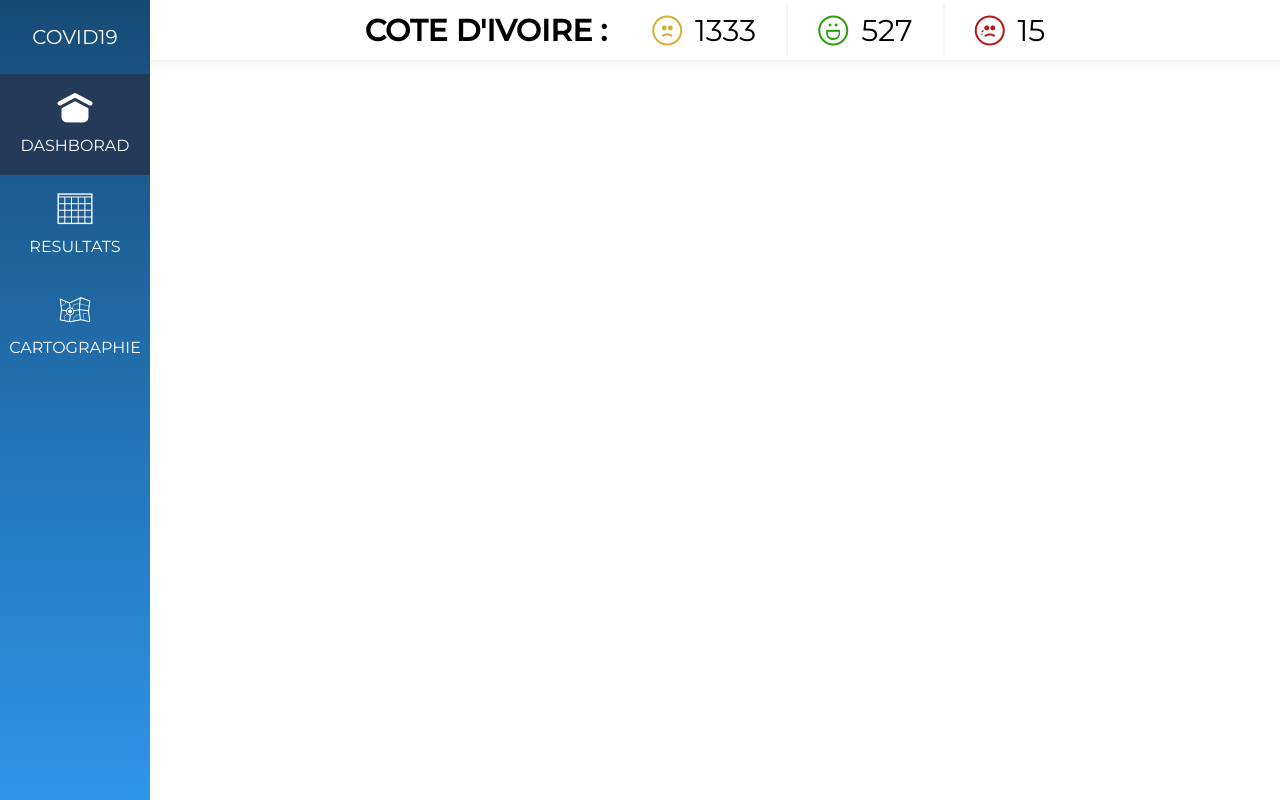
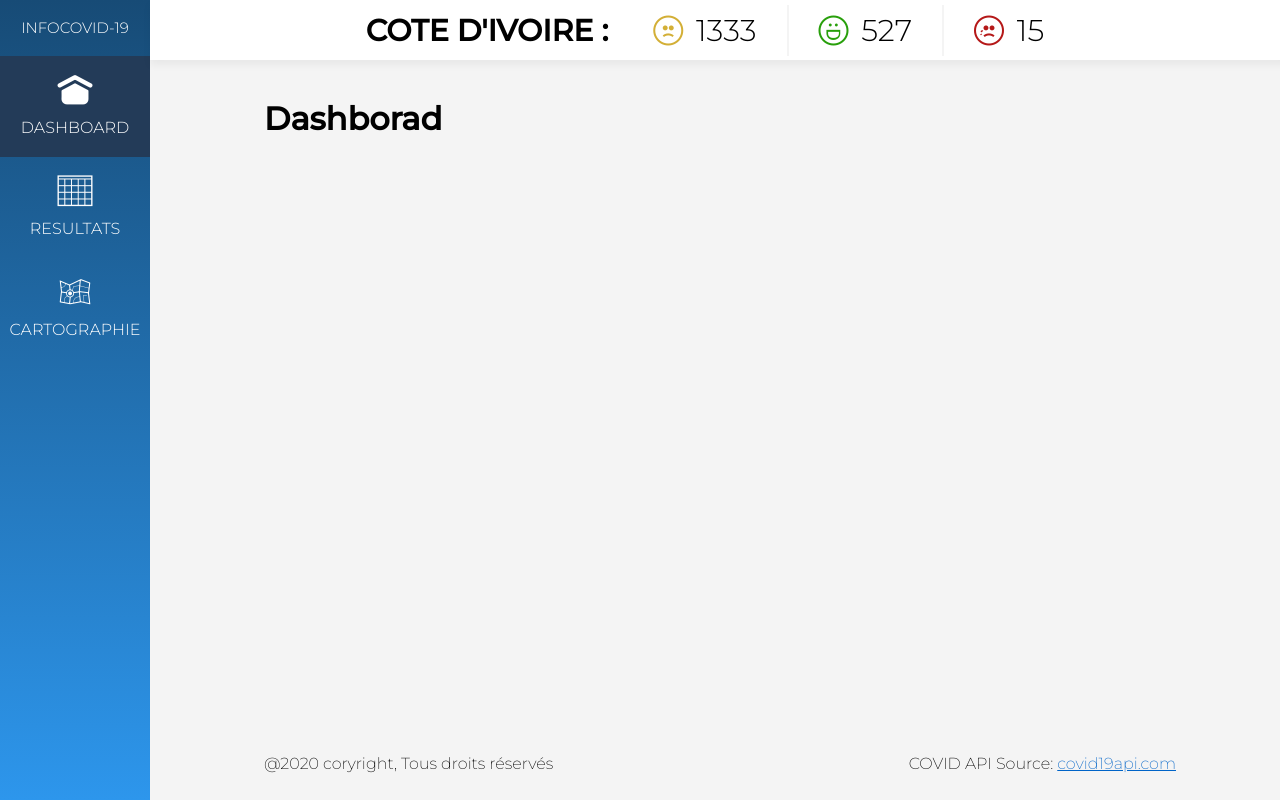
Before and after one commit to sylvain12/covid19, a Svelte app: page / in a window 1280 px wide. Built offline with nearby package versions, Linux system fonts and the light colour scheme.

Commit message:
Add footer component define navigation menu functionality

```diff
--- a/public/global.css
+++ b/public/global.css
@@ -13,9 +13,10 @@ html {
 
 body {
   font-family: "Montserrat", sans-serif;
-  font-weight: 400;
+  font-weight: 300;
   font-size: 1.6rem;
   line-height: 1.7;
+  background: #f4f4f4;
 }
 
 a {
@@ -50,6 +51,6 @@ ul {
 .grid-wrapper {
   display: grid;
   grid-template-columns: 150px 1fr;
-  grid-template-rows: 6rem auto;
+  grid-template-rows: 6rem auto 5rem;
   grid-auto-flow: row;
 }
--- a/public/index.html
+++ b/public/index.html
@@ -4,12 +4,12 @@
     <meta charset="utf-8" />
     <meta name="viewport" content="width=device-width,initial-scale=1" />
 
-    <title>Svelte app</title>
+    <title>Covid19 Info</title>
 
     <!-- fonts -->
     <link rel="stylesheet" href="/fonts/icofont/icofont.min.css" />
     <link
-      href="https://fonts.googleapis.com/css2?family=Montserrat:wght@200;400;500&display=swap"
+      href="https://fonts.googleapis.com/css2?family=Montserrat:wght@200;300;400;500&display=swap"
       rel="stylesheet"
     />
 
--- a/src/App.svelte
+++ b/src/App.svelte
@@ -1,6 +1,42 @@
 <script>
+  // Import statements
   import Sidebar from "./components/layouts/Sidebar.svelte";
   import Navbar from "./components/layouts/Navbar.svelte";
+  import Main from "./components/layouts/Main.svelte";
+  import Footer from "./components/layouts/Footer.svelte";
+  import Dashboard from "./components/pages/Dashboard.svelte";
+  import Result from "./components/pages/Result.svelte";
+  import Map from "./components/pages/Map.svelte";
+
+  // Declared variables
+  $: showedContent = {
+    name: Dashboard
+  };
+
+  $: activeView = "dashboard";
+
+  // Functions
+
+  function handleShowDashboard(e) {
+    let view = e.detail.target.innerText.toLowerCase();
+    activeView = view;
+    switch (view) {
+      case "dashboard":
+        showedContent.name = Dashboard;
+        break;
+
+      case "resultats":
+        showedContent.name = Result;
+        break;
+
+      case "cartographie":
+        showedContent.name = Map;
+        break;
+
+      default:
+        break;
+    }
+  }
 </script>
 
 <style>
@@ -8,6 +44,12 @@
 </style>
 
 <div class="grid-wrapper">
-  <Sidebar />
+  <Sidebar on:showview={handleShowDashboard} {activeView} />
   <Navbar />
+  <Main>
+
+    <svelte:component this={showedContent.name} />
+
+  </Main>
+  <Footer />
 </div>
--- /dev/null
+++ b/src/components/layouts/Footer.svelte
@@ -0,0 +1,33 @@
+<script>
+  let currentDate = new Date().getFullYear();
+</script>
+
+<style>
+  .footer {
+    grid-column: 2 / -1;
+    grid-row: 3 / 4;
+
+    font-weight: 200;
+  }
+
+  .footer__detail {
+    display: flex;
+    align-items: center;
+    justify-content: space-between;
+  }
+
+  .footer__detail a {
+    text-decoration: underline;
+  }
+</style>
+
+<footer class="footer">
+  <div class="footer__detail container">
+    <p>@{currentDate} coryright, Tous droits réservés</p>
+
+    <p>
+      COVID API Source:
+      <a target="_blank" href="covid19api.com">covid19api.com</a>
+    </p>
+  </div>
+</footer>
--- /dev/null
+++ b/src/components/layouts/Main.svelte
@@ -0,0 +1,13 @@
+<style>
+  .main-content {
+    grid-column: 2 / -1;
+
+    padding: 2em 0;
+  }
+</style>
+
+<main class="main-content">
+  <div class="container">
+    <slot />
+  </div>
+</main>
--- a/src/components/layouts/Sidebar.svelte
+++ b/src/components/layouts/Sidebar.svelte
@@ -1,3 +1,15 @@
+<script>
+  import { createEventDispatcher } from "svelte";
+
+  let dispatch = createEventDispatcher();
+
+  function showView(e) {
+    dispatch("showview", e);
+  }
+
+  export let activeView = "dashboard";
+</script>
+
 <style>
   .sidebar {
     grid-column: 1 / 2;
@@ -16,7 +28,7 @@
     justify-content: center;
     align-items: center;
     color: #fff;
-    font-size: 2rem;
+    font-size: 1.5rem;
     padding: 1em 0;
   }
 
@@ -62,25 +74,34 @@
 
 <aside class="sidebar">
   <div class="sidebar__brand">
-    <span>COVID19</span>
+    <span>INFOCOVID-19</span>
   </div>
 
   <ul class="sidebar__menu">
 
     <li class="sidebar__item">
-      <span class="sidebar__link active">
+      <span
+        on:click={showView}
+        class="sidebar__link"
+        class:active={activeView == 'dashboard'}>
         <i class="icofont-ui-home" />
-        Dashborad
+        Dashboard
       </span>
     </li>
     <li class="sidebar__item">
-      <span class="sidebar__link">
+      <span
+        on:click={showView}
+        class="sidebar__link"
+        class:active={activeView == 'resultats'}>
         <i class="icofont-table" />
         Resultats
       </span>
     </li>
     <li class="sidebar__item">
-      <span class="sidebar__link">
+      <span
+        on:click={showView}
+        class="sidebar__link"
+        class:active={activeView == 'cartographie'}>
         <i class="icofont-map" />
         Cartographie
       </span>
--- /dev/null
+++ b/src/components/pages/Dashboard.svelte
@@ -0,0 +1 @@
+<h1>Dashborad</h1>
--- /dev/null
+++ b/src/components/pages/Map.svelte
@@ -0,0 +1 @@
+<h1>Map</h1>
--- /dev/null
+++ b/src/components/pages/Result.svelte
@@ -0,0 +1 @@
+<h1>Result</h1>
--- a/src/main.js
+++ b/src/main.js
@@ -1,10 +1,8 @@
-import App from './App.svelte';
+import App from "./App.svelte";
 
 const app = new App({
-	target: document.body,
-	props: {
-		name: 'world'
-	}
+  target: document.body,
+  props: {},
 });
 
 export default app;
```
